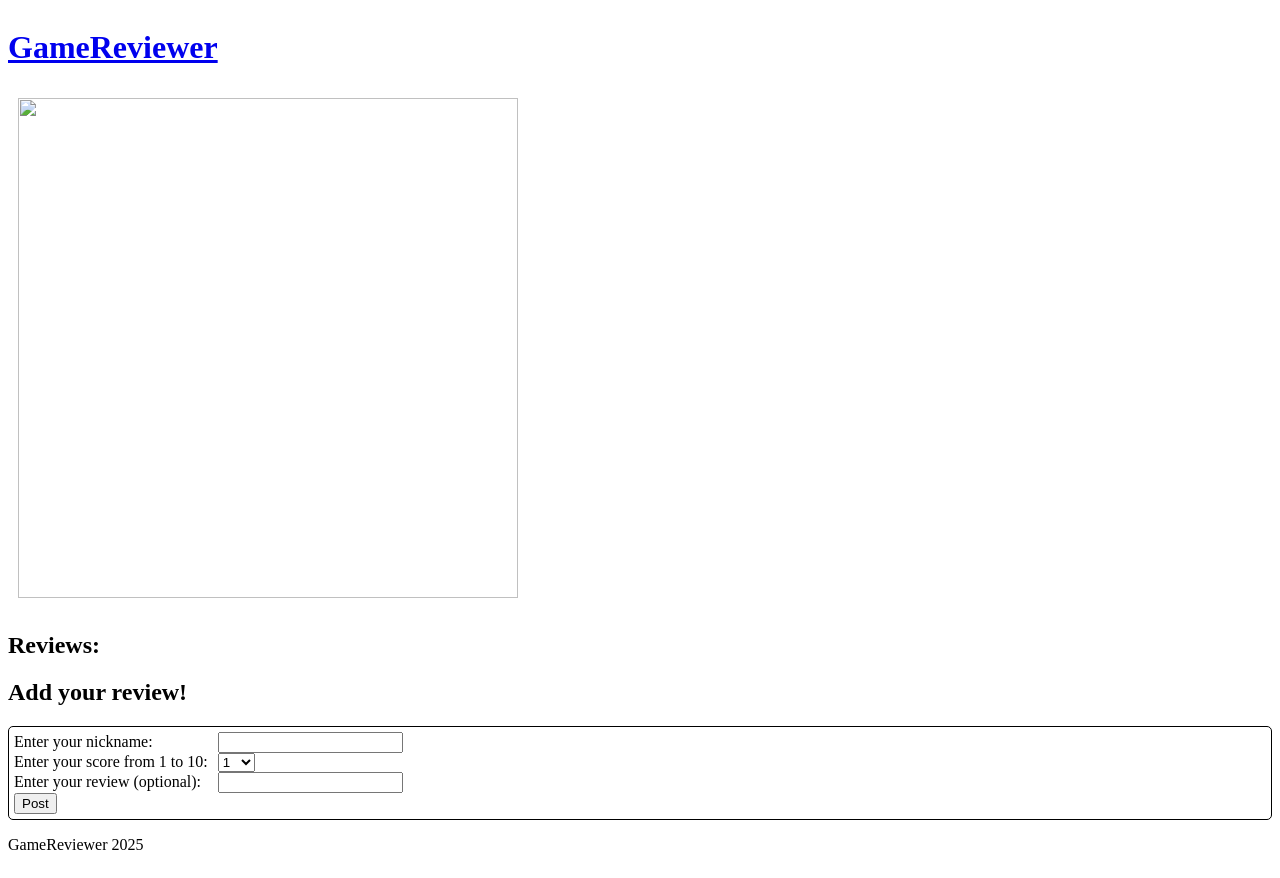
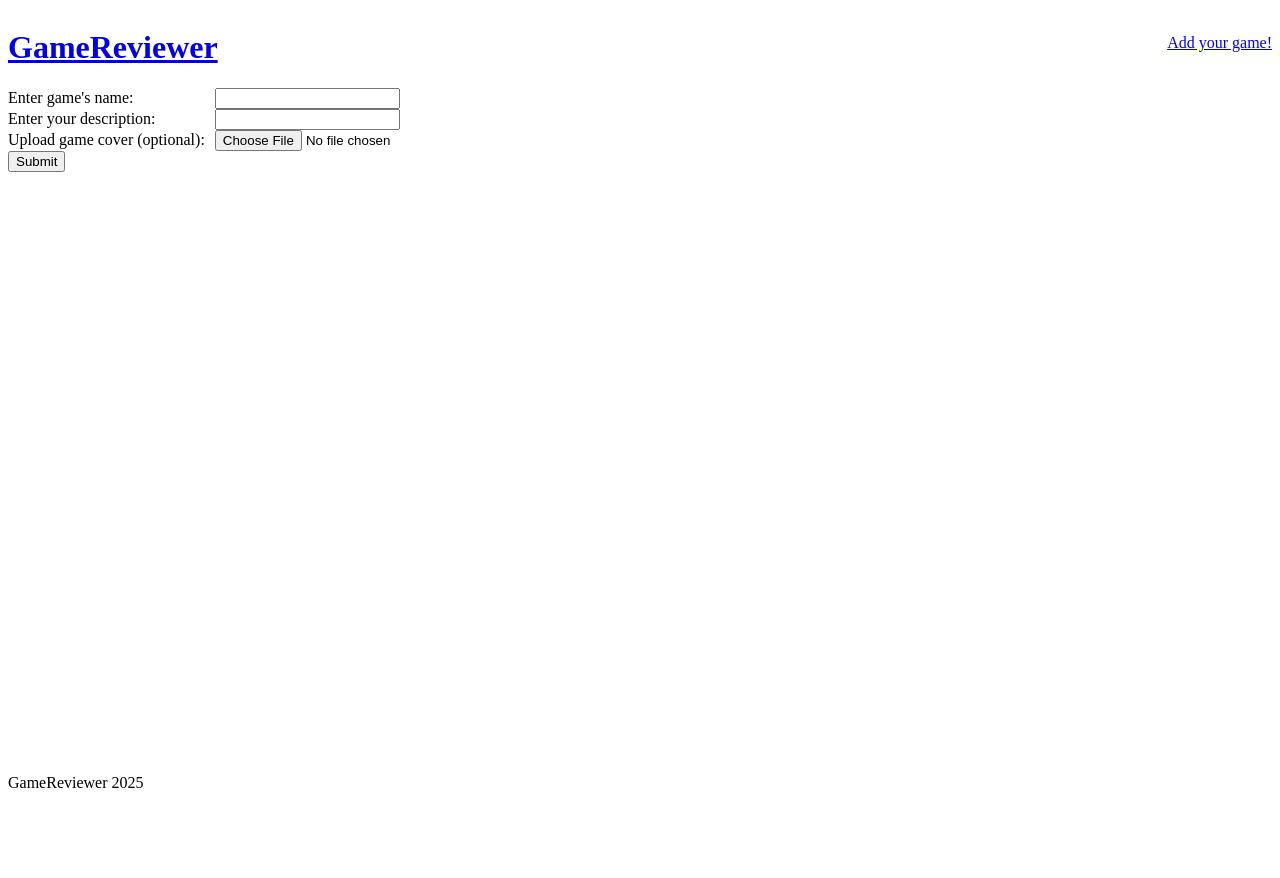
Before and after one commit to pavel912/reviews, a Flask app: page /games/create in a window 1280 px wide. After the commit the page ends 788 px from the top, so only its background shows below. Run offline with Flask 3, Linux system fonts and the light colour scheme; data that the repository does not hold is empty.

Commit message:
add game creation and pagination

```diff
--- a/frontend/main.py
+++ b/frontend/main.py
@@ -3,6 +3,8 @@
 import requests
 
 app = Flask(__name__)
+
+PAGE_SIZE = 10;
 
 with open("config.json") as f:
     config = json.load(f)
@@ -10,14 +12,35 @@
 
 @app.route("/")
 def main_page():
-    games = requests.get(f"{base_address}/games").json()
-    return render_template("game_list.html", games=games)
+    page_number = request.args.get('pageNumber')
+    if page_number is None:
+        page_number = 0
+
+    page_number = int(page_number)
+
+    games = requests.get(f"{base_address}/games?pageNumber={page_number}&pageSize={PAGE_SIZE}").json()
+    return render_template("game_list.html", games=games, page_number=page_number)
 
 @app.route("/games/<id>", methods=['GET'])
 def game_page(id):
     game = requests.get(f"{base_address}/games/{id}").json()
-    reviews = requests.get(f"{base_address}/reviews").json()
+    reviews = game["reviews"]
     return render_template("game_page.html", game=game, reviews=reviews)
+
+@app.route("/games/create", methods=['GET'])
+def create_game_page():
+    return render_template("create_game.html")
+
+@app.route("/games", methods=['POST'])
+def create_game():
+    crete_req_json = {}
+    crete_req_json["name"] = request.form["name"]
+    crete_req_json["description"] = request.form["description"]
+
+    resp = requests.post(f"{base_address}/games", json=crete_req_json)
+    game_id = resp.json()["id"]
+
+    return redirect(f"/games/{game_id}")
 
 @app.route("/games/<game_id>", methods=['POST'])
 def create_review(game_id):
--- a/frontend/static/styles.css
+++ b/frontend/static/styles.css
@@ -6,6 +6,23 @@
 
 header {
     min-height: 50px;
+    min-width: 100vh;
+    display: grid;
+    grid-template-columns: auto 1fr auto;
+}
+
+.name {
+    min-width: 100px;
+}
+
+.pannel {
+    min-width: 100px;
+}
+
+.create_game_link {
+    display: inline-block;
+    padding-top: 25%;
+    padding-bottom: 25%;
 }
 
 footer {
@@ -83,3 +100,11 @@
 select {
     display: table-cell;
 }
+
+.game_form {
+    display: table;
+}
+
+.game_form_row {
+    display: table-row;
+}
--- /dev/null
+++ b/frontend/templates/create_game.html
@@ -0,0 +1,21 @@
+{% extends "index.html" %}
+
+{% block content %}
+<form action="/games" method="post" class="game_form">
+    <div class="game_form_row">
+        <label for="name">Enter game's name: </label>
+        <input type="text" name="name" id="name" required />
+    </div>
+    <div class="game_form_row">
+        <label for="description">Enter your description: </label>
+        <input type="text" name="description" id="description" required/>
+    </div>
+    <div class="game_form_row">
+        <label for="cover">Upload game cover (optional): </label>
+        <input type="file" name="cover" id="cover" accept="image/png, image/jpeg"/>
+    </div>
+    <div class="game_form_row">
+        <input type="submit" value="Submit"/>
+    </div>
+</form>
+{% endblock %}
--- a/frontend/templates/game_page.html
+++ b/frontend/templates/game_page.html
@@ -9,17 +9,6 @@
             <h1>{{ game.name }}</h1>
             <p>{{ game.description }}</p>
         </div>
-    </div>
-
-    <div class="reviews_list">
-        <h2>Reviews:</h2>
-        {% for review in reviews -%}
-        <div class="reviews_card">
-            <h3>{{ review.author }}</h3>
-            <p>Gives a score of: {{ review.score }}/10</p>
-            <p>And says: {{ review.reviewText }}</p>
-        </div>
-    {%- endfor %}
     </div>
 
     <h2>Add your review!</h2>
@@ -52,6 +41,16 @@
                 <input type="submit" value="Post"/>
             </div>
         </form>
+    </div>
 
+    <div class="reviews_list">
+        <h2>Reviews:</h2>
+        {% for review in reviews -%}
+        <div class="reviews_card">
+            <h3>{{ review.author }}</h3>
+            <p>Gives a score of: {{ review.score }}/10</p>
+            <p>And says: {{ review.reviewText }}</p>
+        </div>
+    {%- endfor %}
     </div>
 {% endblock %}
--- a/frontend/templates/index.html
+++ b/frontend/templates/index.html
@@ -9,7 +9,13 @@
 </head>
 <body>
   <header>
-    <a href="/"><h1>GameReviewer</h1></a>
+    <div class="name">
+      <a href="/"><h1>GameReviewer</h1></a>
+    </div>
+    <div></div>
+    <div class="pannel">
+      <a class="create_game_link" href="/games/create">Add your game!</a>
+    </div>
   </header>
   <main>
     <div>
```
Also changed, not shown: frontend/templates/game_list.html (+7 -0 lines), 1 other file.
